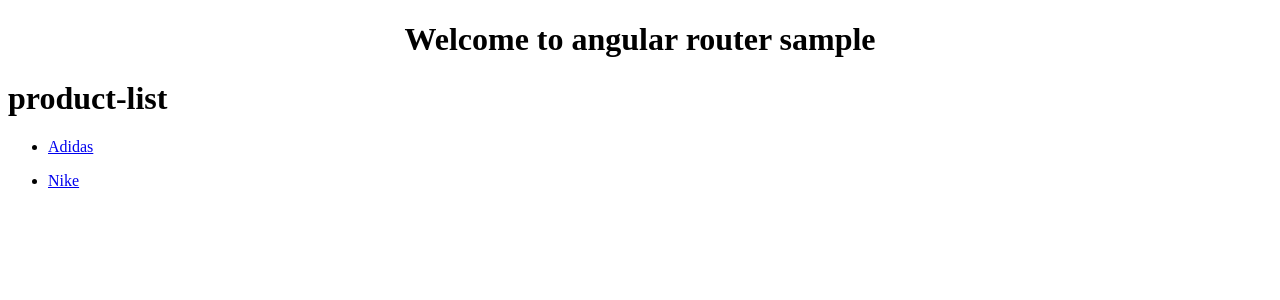
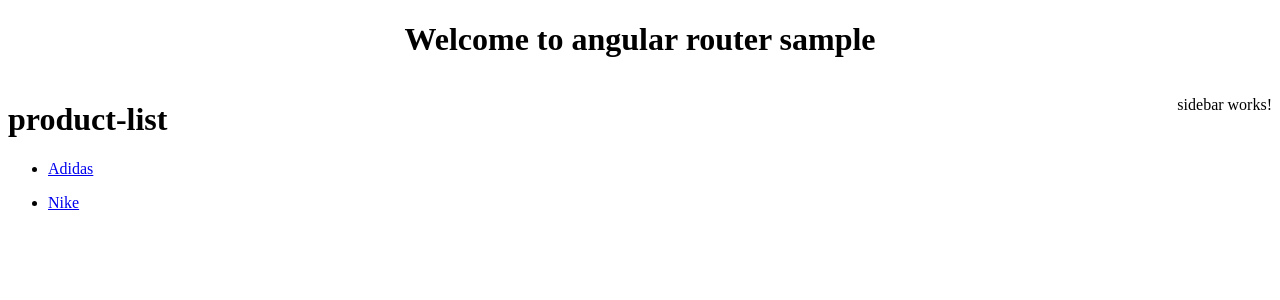
Before and after one commit to otoukebri/angular-training-bis, an Angular app: page /home in a window 1280 px wide. Shown: the top 300 px of the page. Built offline with nearby package versions, Linux system fonts and the light colour scheme.

Commit message:
add sidebar component

```diff
--- a/src/app/app-routing.module.ts
+++ b/src/app/app-routing.module.ts
@@ -5,13 +5,14 @@ import { GuardSampleService } from './services/guard-sample.service';
 import { ResolverSample } from './services/resolver-sample';
 import { ProductListComponent } from './components/product-list/product-list.component';
 import { ProductDetailComponent } from './components/product-detail/product-detail.component';
+import { SidebarComponent } from './components/sidebar/sidebar.component';
 
 const routes: Routes = [ {path: '', redirectTo: 'home', pathMatch: 'full'},
   // {path: '', redirectTo: 'home', pathMatch: 'full'},
   {path: 'products', component: ProductListComponent },
   {path: 'products/:id', component: ProductDetailComponent },
-  // {path: 'home', component: AppComponent },
-   {path : '**', component: ProductListComponent}
+  {path: '', component: SidebarComponent, outlet: 'sidebar'},
+  {path : '**', component: ProductListComponent}
 ];
 
 @NgModule({
--- a/src/app/app.component.html
+++ b/src/app/app.component.html
@@ -5,10 +5,10 @@
   </h1>
 </div>
 
-<div>
-  <!-- <a [routerLink]="['/cmp2']">component2</a>
-  <BR>
-  <a [routerLink]="['/cmp3']">component3</a> -->
+<div style="float:right">
+  <router-outlet name ="sidebar" ></router-outlet>
+</div>
 
+<div style="float:left">
+  <router-outlet></router-outlet>
 </div>
-<router-outlet></router-outlet>
--- a/src/app/app.module.ts
+++ b/src/app/app.module.ts
@@ -5,12 +5,14 @@ import { AppRoutingModule } from './app-routing.module';
 import { AppComponent } from './app.component';
 import { ProductListComponent } from './components/product-list/product-list.component';
 import { ProductDetailComponent } from './components/product-detail/product-detail.component';
+import { SidebarComponent } from './components/sidebar/sidebar.component';
 
 @NgModule({
   declarations: [
     AppComponent,
     ProductListComponent,
-    ProductDetailComponent
+    ProductDetailComponent,
+    SidebarComponent
   ],
   imports: [
     BrowserModule,
--- /dev/null
+++ b/src/app/components/sidebar/sidebar.component.html
@@ -0,0 +1,3 @@
+<p>
+  sidebar works!
+</p>
--- /dev/null
+++ b/src/app/components/sidebar/sidebar.component.ts
@@ -0,0 +1,15 @@
+import { Component, OnInit } from '@angular/core';
+
+@Component({
+  selector: 'app-sidebar',
+  templateUrl: './sidebar.component.html',
+  styleUrls: ['./sidebar.component.css']
+})
+export class SidebarComponent implements OnInit {
+
+  constructor() { }
+
+  ngOnInit() {
+  }
+
+}
```
Also changed, not shown: src/app/components/sidebar/sidebar.component.css (added), 1 other file (tests, documents, lock files or other folders).
